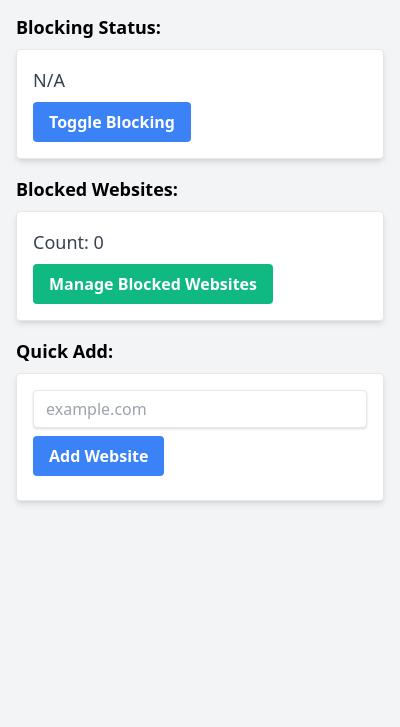
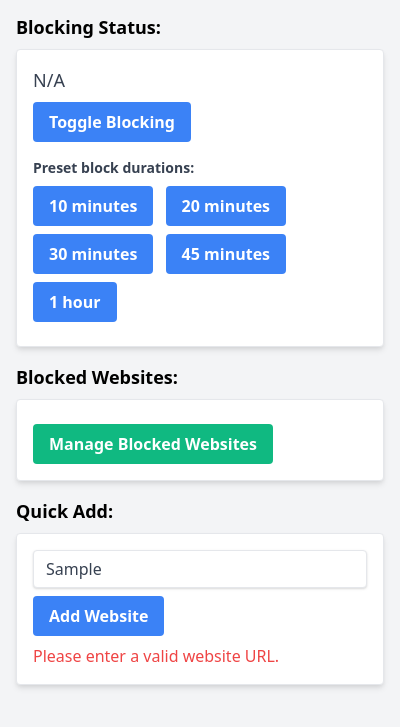
Before and after one commit to bsuper/ProductivityGuardian, a browser extension: page popup.html in a window 400 px wide. Both pictures are taken after typing "Sample" into the empty fields and a click on the button "Add Website". Shown: the part 59-786 px from the top of the page. Drawn offline with nearby package versions, Linux system fonts and the light colour scheme.

Commit message:
improve popup UX

```diff
--- a/popup.html
+++ b/popup.html
@@ -20,14 +20,24 @@
       <div class="border rounded p-4 bg-white shadow-md">
         <p id="time-remaining" class="text-lg font-medium text-gray-700"></p>
         <button id="toggle-blocking" class="bg-blue-500 hover:bg-blue-700 text-white font-bold py-2 px-4 mt-2 rounded">Toggle Blocking</button>
+        <div class="mt-4">
+          <label class="block text-gray-700 text-sm font-bold mb-2">Preset block durations:</label>
+          <button class="set-duration bg-blue-500 hover:bg-blue-700 text-white font-bold py-2 px-4 mr-2 mb-2 rounded" data-duration="10">10 minutes</button>
+          <button class="set-duration bg-blue-500 hover:bg-blue-700 text-white font-bold py-2 px-4 mr-2 mb-2 rounded" data-duration="20">20 minutes</button>
+          <button class="set-duration bg-blue-500 hover:bg-blue-700 text-white font-bold py-2 px-4 mr-2 mb-2 rounded" data-duration="30">30 minutes</button>
+          <button class="set-duration bg-blue-500 hover:bg-blue-700 text-white font-bold py-2 px-4 mr-2 mb-2 rounded" data-duration="45">45 minutes</button>
+          <button class="set-duration bg-blue-500 hover:bg-blue-700 text-white font-bold py-2 px-4 mb-2 rounded" data-duration="60">1 hour</button>
+        </div>
       </div>
     </div>
 
     <div class="mb-4">
       <h2 class="text-lg font-semibold mb-2">Blocked Websites:</h2>
       <div class="border rounded p-4 bg-white shadow-md">
-        <p class="text-lg font-medium text-gray-700 mb-2">Count: <span id="blocked-websites-count">0</span></p>
-        <button id="open-options" class="bg-green-500 hover:bg-green-700 text-white font-bold py-2 px-4 rounded">Manage Blocked Websites</button>
+        <ul id="blocked-websites-list" class="divide-y divide-gray-200 space-y-2">
+          <!-- Blocked websites will be added here -->
+        </ul>
+        <button id="open-options" class="bg-green-500 hover:bg-green-700 text-white font-bold py-2 px-4 mt-2 rounded">Manage Blocked Websites</button>
       </div>
     </div>
 
--- a/popup.js
+++ b/popup.js
@@ -2,47 +2,50 @@ document.addEventListener("DOMContentLoaded", () => {
   const toggleBlockingButton = document.getElementById("toggle-blocking");
   const openOptionsButton = document.getElementById("open-options");
   const addWebsiteButton = document.getElementById("add-website");
-  const blockedWebsitesCountElement = document.getElementById(
-    "blocked-websites-count"
-  );
+  const blockedWebsitesListElement = document.getElementById("blocked-websites-list");
   const timeRemainingElement = document.getElementById("time-remaining");
   const websiteInput = document.getElementById("website");
   const errorMessageElement = document.getElementById("error-message");
+  const setDurationButtons = document.querySelectorAll(".set-duration");
 
   function displayError(message) {
     errorMessageElement.textContent = message;
   }
 
-  function isValidUrl(url) {
+  function isValidUrl(domain) {
+    const regex = /^((?!-)[A-Za-z0-9-]{1,63}(?<!-)\.)+[A-Za-z]{2,6}$/;
+    return regex.test(domain);
+  }
+
+  function normalizeUrl(url) {
     try {
-      new URL(url);
-      return true;
+      const parsedUrl = new URL(url.startsWith('http://') || url.startsWith('https://') ? url : 'http://' + url);
+      return parsedUrl.hostname;
     } catch {
-      return false;
+      return '';
     }
   }
 
-  function normalizeUrl(url) {
-    if (url.startsWith("http://") || url.startsWith("https://")) {
-      return url;
-    }
-    return "http://" + url;
+  function displayBlockedWebsites(blocklist) {
+    blockedWebsitesListElement.innerHTML = '';
+    blocklist.forEach(website => {
+      const listItem = document.createElement("li");
+      listItem.textContent = website;
+      listItem.classList.add("text-gray-700", "text-sm");
+      blockedWebsitesListElement.appendChild(listItem);
+    });
   }
 
-  function updatePopupInfo() {
-    chrome.storage.sync.get(
-      ["blocklist", "isBlocking", "blockingEndTime"],
-      (result) => {
-        const blocklist = result.blocklist || [];
+  function updateTimeRemaining() {
+    chrome.storage.sync.get(["isBlocking", "blockingEndTime"], (result) => {
       const isBlocking = result.isBlocking || false;
       const blockingEndTime = result.blockingEndTime || null;
-
-        blockedWebsitesCountElement.textContent = blocklist.length;
 
       if (isBlocking && blockingEndTime) {
         const remainingTime = blockingEndTime - Date.now();
         if (remainingTime <= 0) {
           timeRemainingElement.textContent = "Block time has ended.";
+          clearInterval(timeRemainingInterval);
         } else {
           const minutes = Math.floor(remainingTime / (60 * 1000));
           const seconds = Math.floor((remainingTime % (60 * 1000)) / 1000);
@@ -50,15 +53,35 @@ document.addEventListener("DOMContentLoaded", () => {
         }
       } else {
         timeRemainingElement.textContent = "N/A";
+        clearInterval(timeRemainingInterval);
       }
+    });
   }
-    );
+
+  function updatePopupInfo() {
+    chrome.storage.sync.get(["blocklist"], (result) => {
+      const blocklist = result.blocklist || [];
+      displayBlockedWebsites(blocklist);
+    });
+    updateTimeRemaining();
   }
+
+  let timeRemainingInterval = setInterval(updateTimeRemaining, 1000);
 
   toggleBlockingButton.addEventListener("click", () => {
     chrome.storage.sync.get("isBlocking", (result) => {
       const isBlocking = !result.isBlocking;
       chrome.storage.sync.set({ isBlocking }, () => {
+        chrome.runtime.sendMessage({ action: "updateBlockingRules" });
+        updatePopupInfo();
+      });
+    });
+  });
+
+  setDurationButtons.forEach((button) => {
+    button.addEventListener("click", () => {
+      const duration = parseInt(button.getAttribute("data-duration"), 10) * 60 * 1000; // Convert minutes to milliseconds
+      chrome.storage.sync.set({ isBlocking: true, blockingEndTime: Date.now() + duration }, () => {
         chrome.runtime.sendMessage({ action: "updateBlockingRules" });
         updatePopupInfo();
       });
```
Lines whose indentation alone changed are shown as unchanged.
